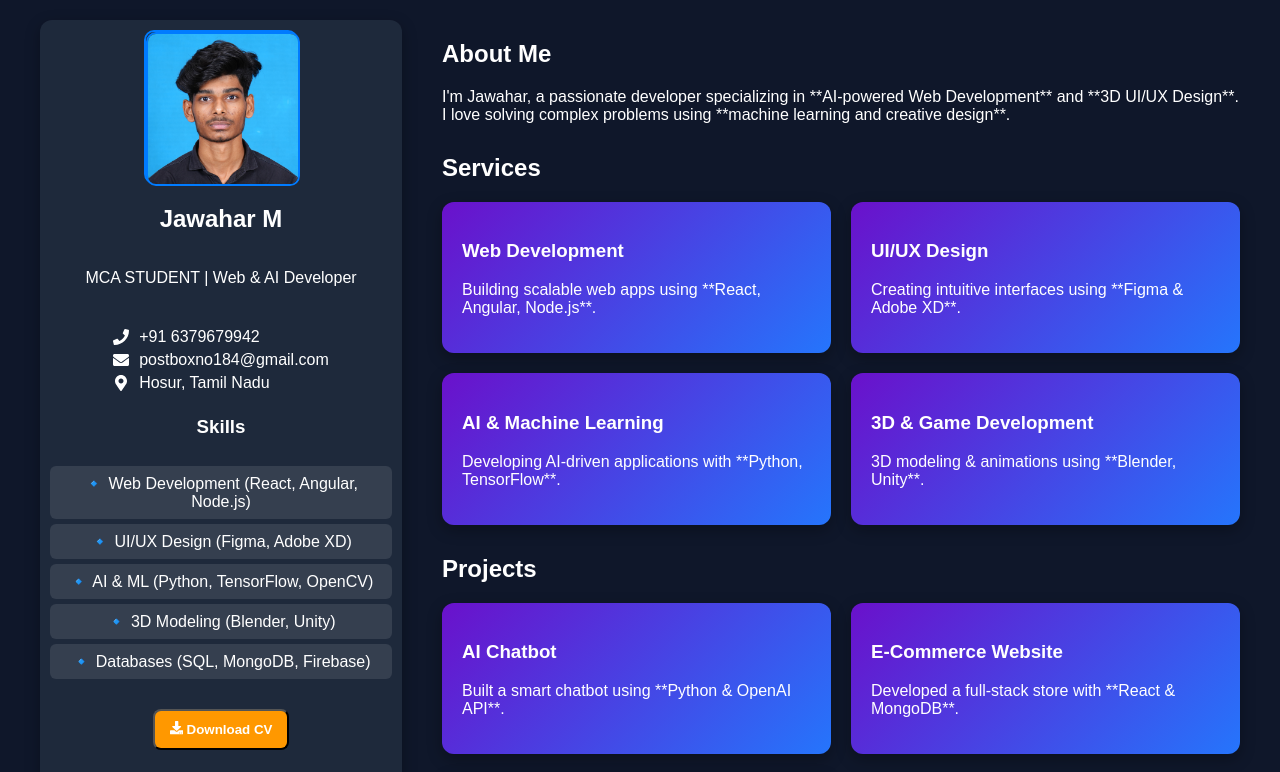
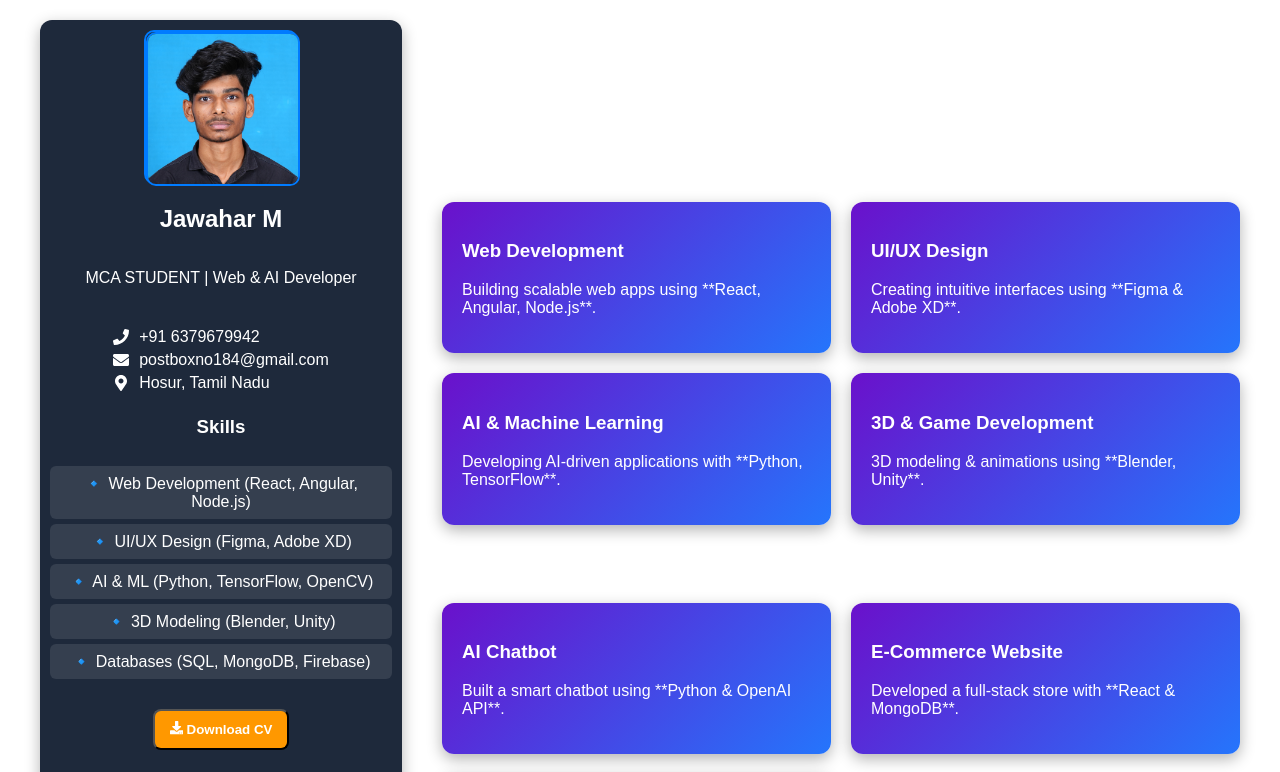
Before and after one commit to jawahar1828/Portfolio, a React (Create React App) app: page / in a window 1280 px wide. Shown: the top 772 px of the page. Built offline with nearby package versions, Linux system fonts and the light colour scheme.

Commit message:
Update App.css

```diff
--- a/src/App.css
+++ b/src/App.css
@@ -1,7 +1,7 @@
 /* General Styling */
 body {
   font-family: 'Poppins', sans-serif;
-  background-color: #0f172a;
+  background-color: #ffffff;
   color: white;
   margin: 0;
   padding: 0;
```
